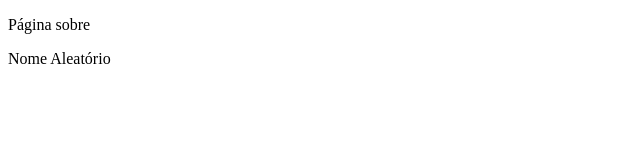
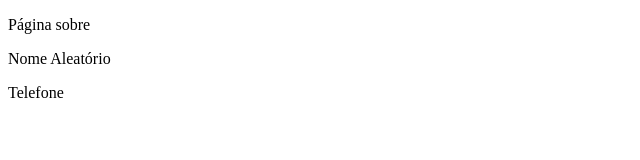
Before and after one commit to HeloisaLouzada/GitHubMaster, a plain HTML site: page sobre.html in a window 1280 px wide. Shown: the full height of the page, 0-640 px from the left. Drawn offline with Linux system fonts and the light colour scheme.

Commit message:
Adicionado informação fixes #4

```diff
--- a/sobre.html
+++ b/sobre.html
@@ -8,5 +8,6 @@
 <body>
     <p>Página sobre</p>
     <p>Nome Aleatório</p>
+    <p>Telefone</p>
 </body>
 </html>
```
